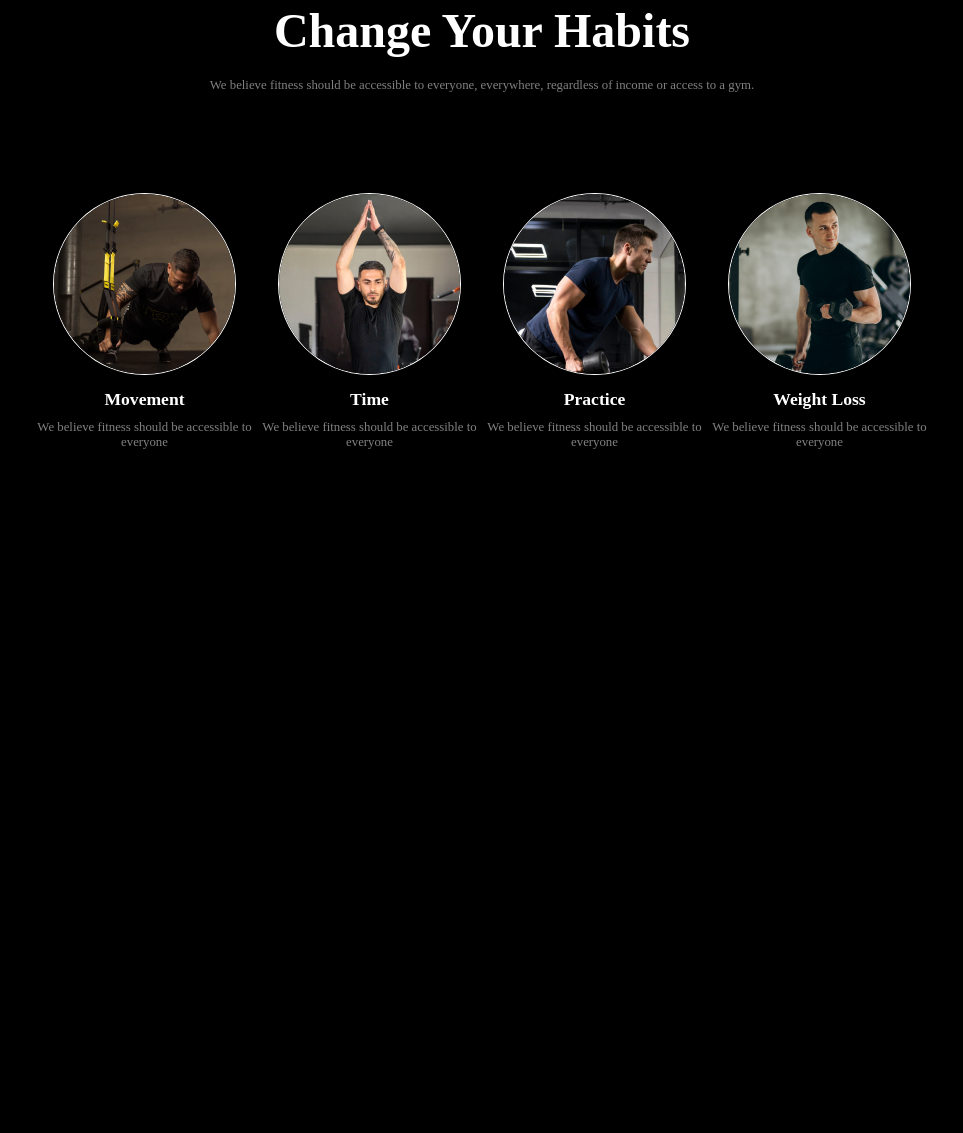
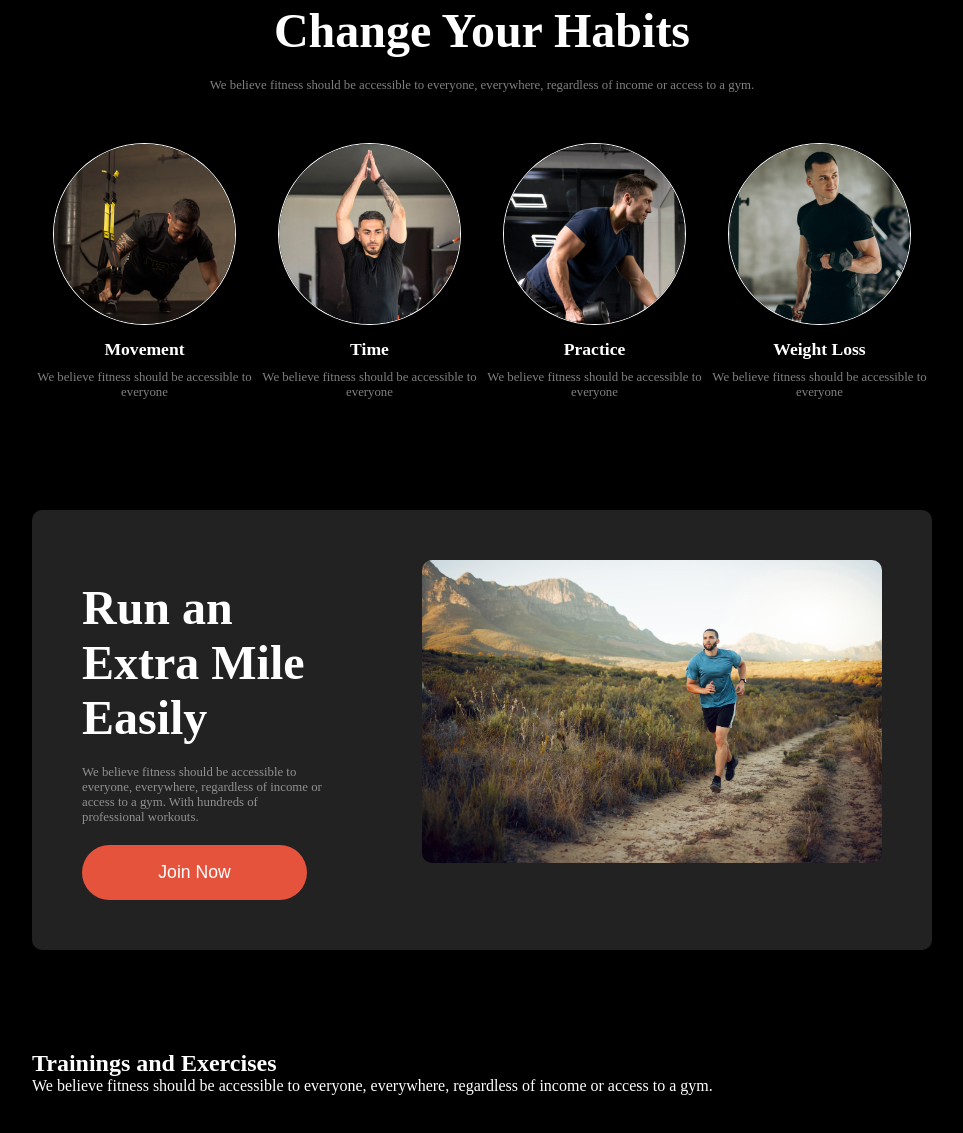
Before and after one commit to Md-Sufian-Jidan/B10A2-versatile-gym-practice, a plain HTML site: page index.html in a window 1280 px wide. Shown: the part 821-1954 px from the top of the page, without its empty margins (158-1121 px from the left). Before the commit the page ends 1311 px from the top, so only its background shows below. Drawn offline with Linux system fonts and the light colour scheme.

Commit message:
run and extra mile section added

```diff
--- a/index.html
+++ b/index.html
@@ -25,8 +25,8 @@
                 <p class="banner-description">A huge selection of health and fitness content, healthy recipes and
                     transformation stories to help you get fit and stay fit!</p>
                 <div class="banner-btns">
-                    <button class="join-club">Join Club Now!</button>
-                    <button class="Download">Download app</button>
+                    <button class="btn-primary">Join Club Now!</button>
+                    <button class="btn-primary Download">Download app</button>
                 </div>
             </div>
             <div class="banner-img">
@@ -65,6 +65,22 @@
                 </div>
             </div>
         </section>
+        <!-- Run an Extra Mile Easily section -->
+        <section class="run-section">
+            <div class="run-texts">
+                <h2 class="run-heading">Run an Extra Mile Easily</h2>
+                <p class="run-description">We believe fitness should be accessible to everyone, everywhere, regardless of income or access to a gym. With hundreds of professional workouts.</p>
+                <button class="btn-primary">Join Now</button>
+            </div>
+            <div class="run-img">
+                <img src="images/run.jpg" alt="">
+            </div>
+        </section>
+        <!-- Trainings and Exercises section -->
+         <section>
+            <h2 class="trainings-heading">Trainings and Exercises</h2>
+            <p class="trainings-description">We believe fitness should be accessible to everyone, everywhere, regardless of income or access to a gym.</p>
+         </section>
     </main>
     <footer></footer>
 </body>
--- a/styles/index.css
+++ b/styles/index.css
@@ -24,6 +24,23 @@ body {
 :root {
     --primary-color: #e6533c;
     --dark-02: #ffffff80;
+}
+
+.btn-primary {
+    height: 55px;
+    width: 225px;
+    border: none;
+    border-radius: 50px;
+    padding: 10px;
+    background-color: var(--primary-color);
+    color: white;
+    font-size: 1.1rem;
+    font: 600;
+    margin-right: 15px;
+}
+
+main section {
+    margin: 100px 0px;
 }
 
 /* navbar related styles */
@@ -89,20 +106,6 @@ nav ul li a {
     margin: 20px;
 }
 
-.join-club,
-.Download {
-    height: 55px;
-    width: 225px;
-    border: none;
-    border-radius: 50px;
-    padding: 10px;
-    background-color: var(--primary-color);
-    color: white;
-    font-size: 1.1rem;
-    font: 600;
-    margin-right: 15px;
-}
-
 .Download {
     border: 1px solid white;
     background-color: black;
@@ -112,7 +115,7 @@ nav ul li a {
 /* change section styles */
 .change-text {
     width: 670px;
-    margin: 100px auto;
+    margin: 50px auto;
     text-align: center;
 }
 
@@ -152,3 +155,29 @@ nav ul li a {
     color: var(--dark-02);
     margin: 10px 0px;
 }
+
+.run-section {
+    padding: 50px;
+    background-color: #222222;
+    display: flex;
+    justify-content: space-between;
+    gap: 100px;
+    border-radius: 10px;
+}
+
+.run-img img {
+    width: 100%;
+    border-radius: 10px;
+}
+
+.run-heading{
+    font-size: 3rem;
+    margin: 20px 0px;
+    font-weight: 900;
+}
+
+.run-description {
+    font-size: 0.8rem;
+    color: var(--dark-02);
+    margin: 20px 0px;
+}
```
